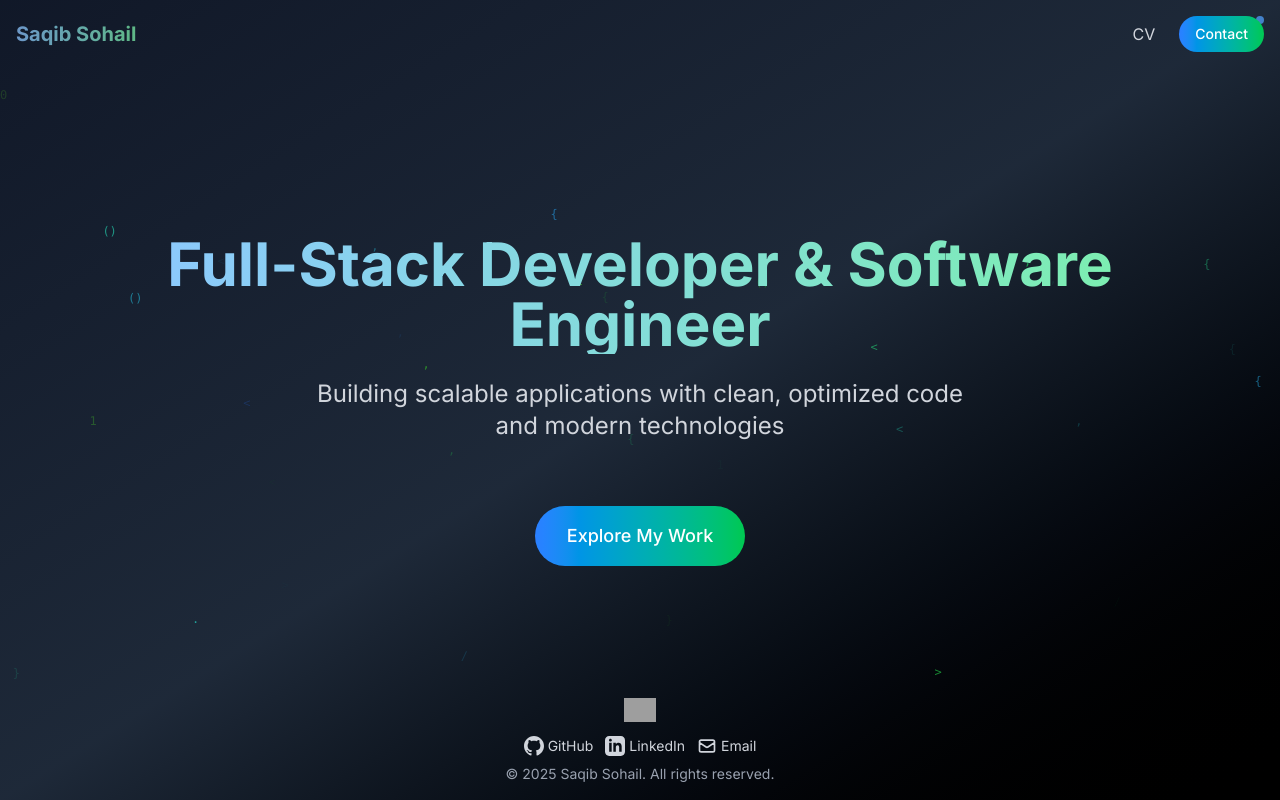
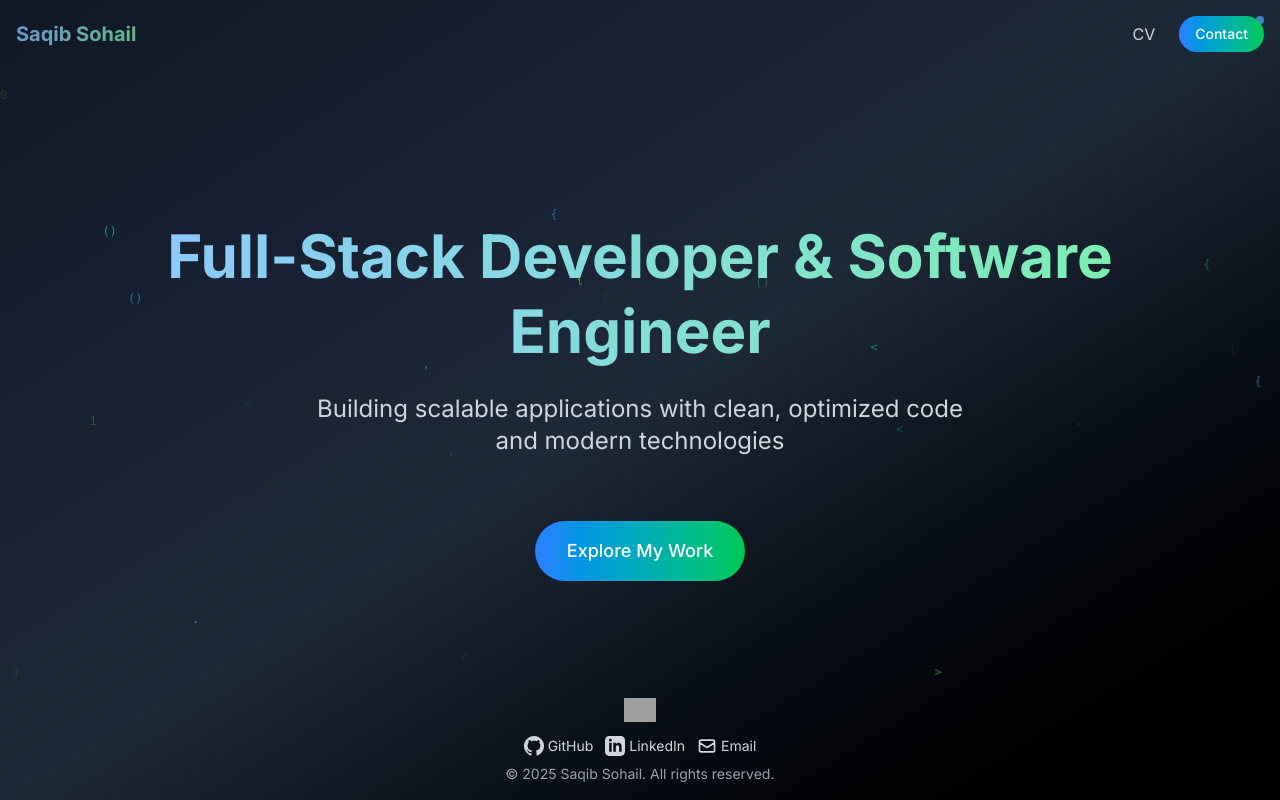
Before and after one commit to saqibroy/saqib-portfolio-next, a Next.js app: page / in a window 1280 px wide. Built offline with nearby package versions, Linux system fonts and the light colour scheme; grey boxes are pictures that could not be loaded.

Commit message:
add cv, change styling

```diff
--- a/src/app/page.tsx
+++ b/src/app/page.tsx
@@ -123,7 +123,7 @@
                 initial={{ opacity: 0, y: 20 }}
                 animate={{ opacity: 1, y: 0 }}
                 transition={{ duration: shouldReduceMotion ? 0.25 : 0.5 }}
-                className="text-4xl md:text-5xl lg:text-6xl font-bold mb-6 bg-gradient-to-r from-blue-300 to-green-300 bg-clip-text text-transparent"
+                className="text-4xl md:text-5xl lg:text-6xl font-bold mb-6 bg-gradient-to-r from-blue-300 to-green-300 bg-clip-text text-transparent leading-tight"
               >
                 Full-Stack Developer & Software Engineer
               </motion.h1>
```
